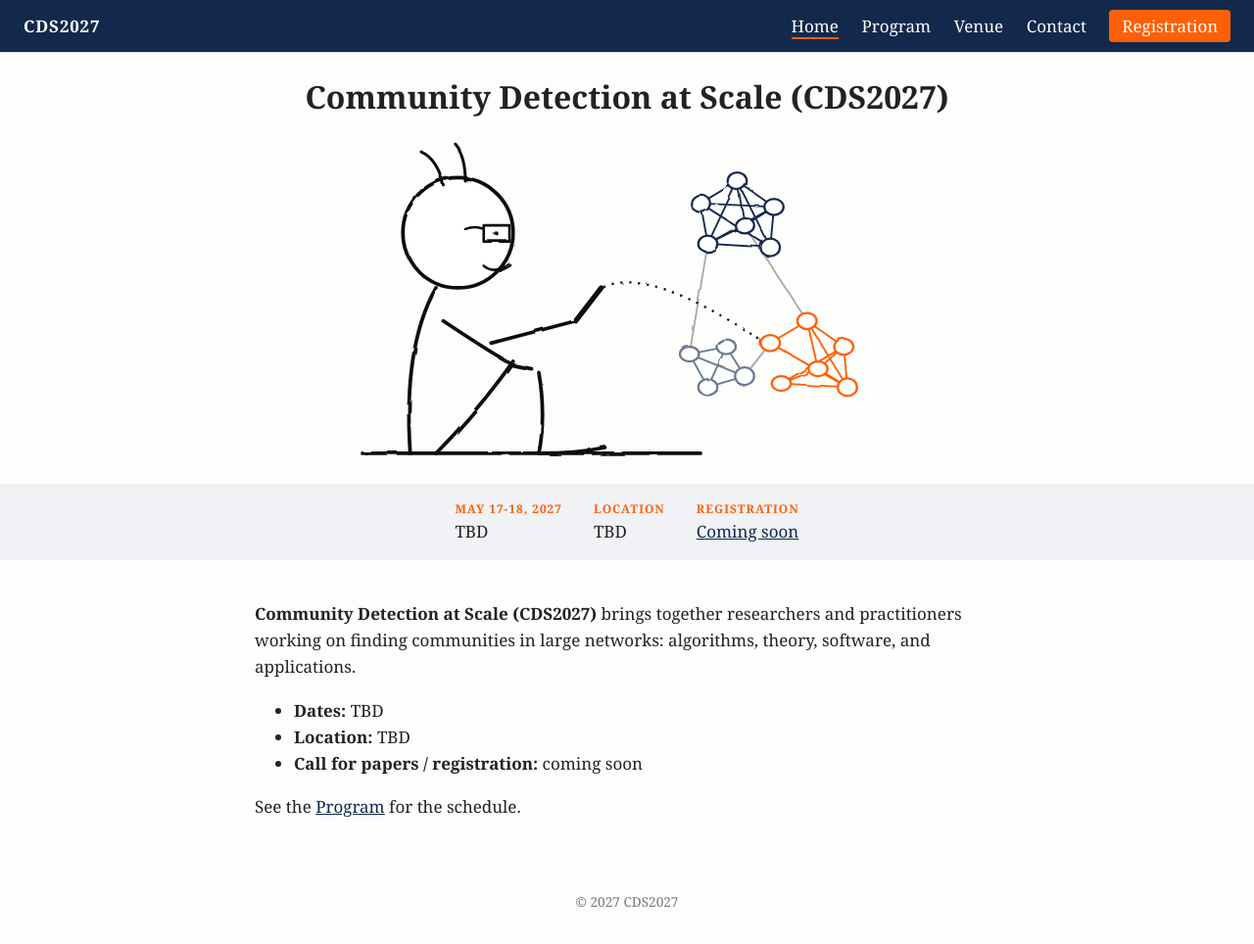
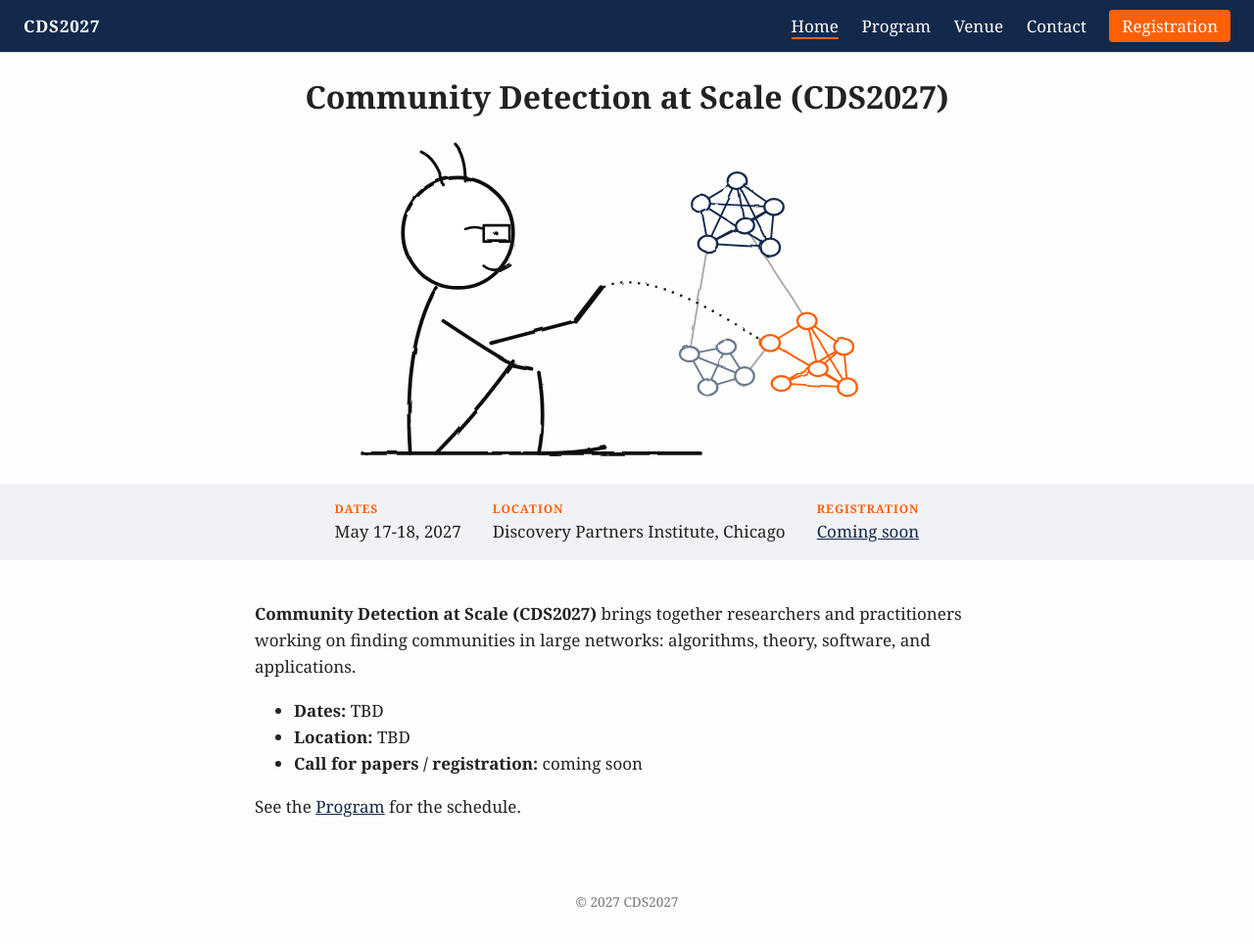
Before and after one commit to chackoge/cds2027, a Jekyll site: the page built from index.md, in a window 1280 px wide. Shown: the whole page at 98% size. Built offline with Jekyll 4.4.1, drawn with Linux system fonts in a browser that asks for light colours.

Commit message:
Update dates and location

```diff
--- a/_layouts/default.html
+++ b/_layouts/default.html
@@ -21,8 +21,8 @@
     <img src="{{ '/assets/hero-sketch.svg' | relative_url }}" alt="Stick-figure sketch of a researcher drawing a network of connected nodes">
   </section>
   <section class="facts">
-    <div><b>May 17-18, 2027</b> TBD</div>
-    <div><b>Location</b> TBD</div>
+    <div><b>Dates</b>May 17-18, 2027</div>
+    <div><b>Location</b>Discovery Partners Institute, Chicago</div>
     <div><b>Registration</b> <a href="{{ '/registration/' | relative_url }}">Coming soon</a></div>
   </section>
   {% endif %}
```
